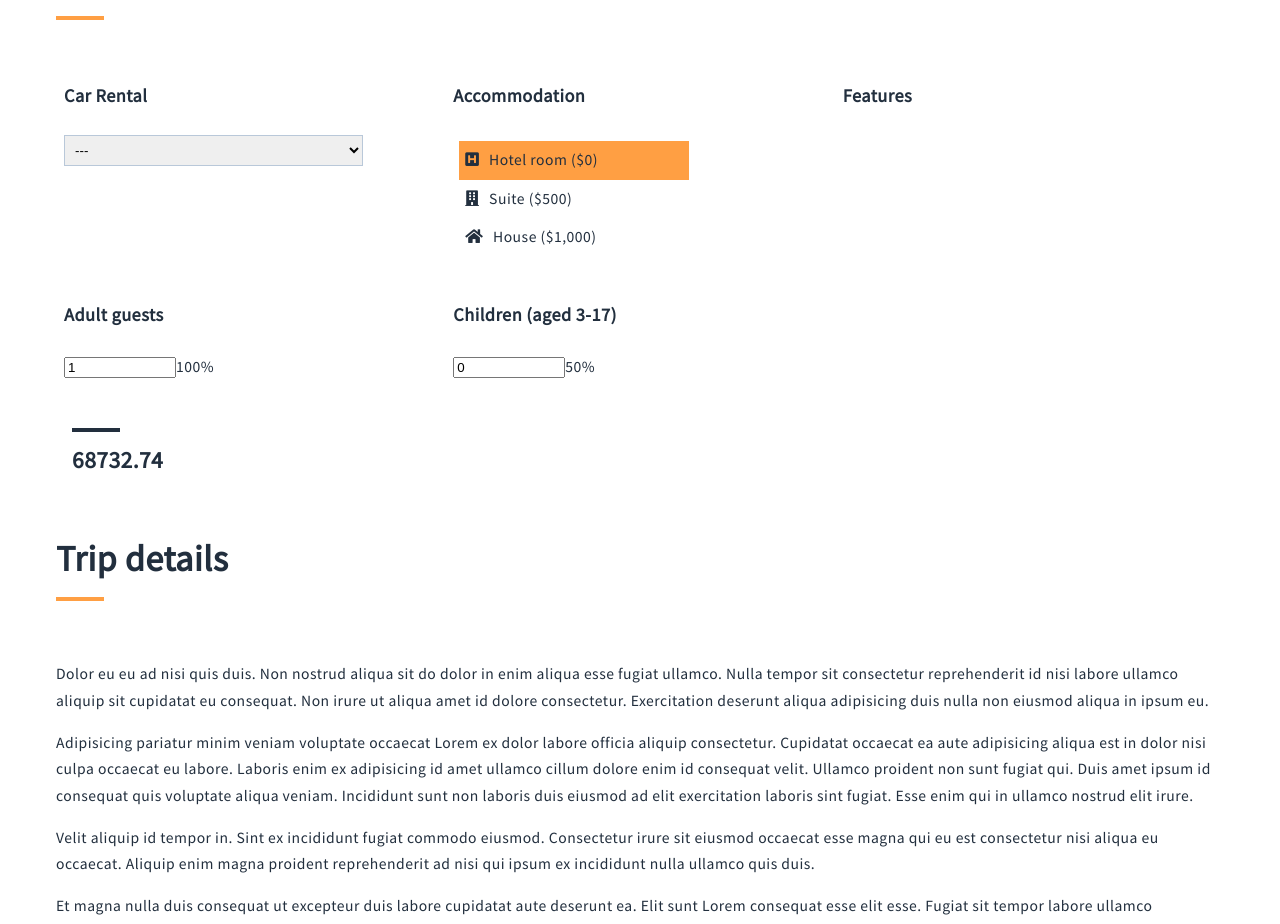
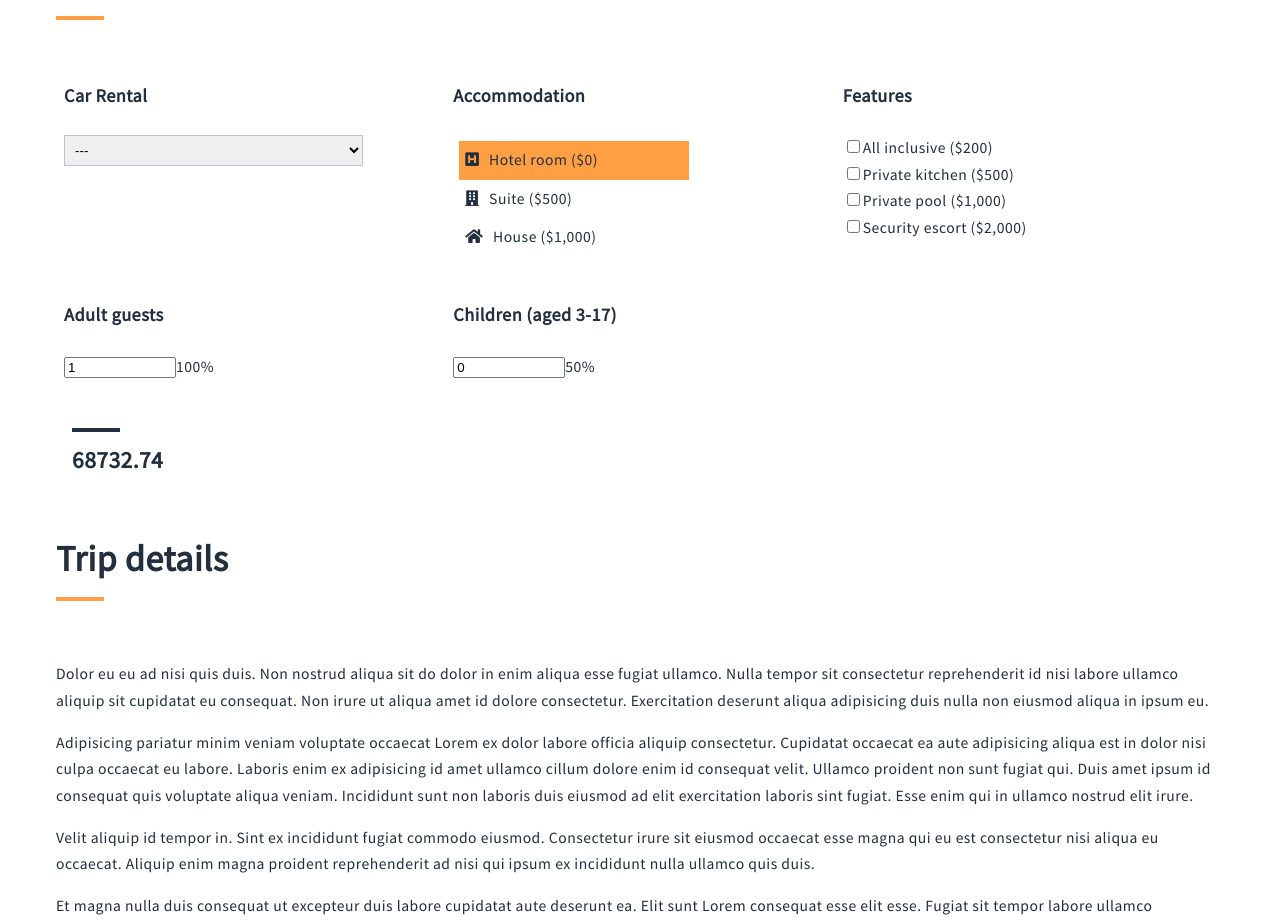
Before and after one commit to PaPaX2/travel-agency, a React app: page /trip/5cc1d10107e2be6064ff9129 in a window 1280 px wide. Shown: the part 783-1707 px from the top of the page. Built offline with nearby package versions, Linux system fonts and the light colour scheme.

Commit message:
ADD OrderOption: Checkboxes

```diff
--- a/src/components/features/OrderOption/OrderOptionCheckboxes.js
+++ b/src/components/features/OrderOption/OrderOptionCheckboxes.js
@@ -1,11 +1,38 @@
 import React from 'react';
 import PropTypes from 'prop-types';
+import styles from './OrderOption.scss';
+import { formatPrice } from '../../../utils/formatPrice';
 
-const OrderOptionCheckboxes = (props) => (
-  <div>{props.currentValue}</div>
+const newValueSet = (currentValue, id, checked) => {
+  if(checked){
+    return [
+      ...currentValue,
+      id,
+    ];
+  } else {
+    return currentValue.filter(value => value != id);
+  }
+};
+
+const OrderOptionCheckboxes = ({values, currentValue, setOptionValue}) => (
+  <div className={styles.checkboxes}>
+    {values.map(value =>
+      <label key={value.id}>
+        <input
+          type="checkbox"
+          value={value.id}
+          checked={currentValue.includes(value.id)}
+          onChange={event => setOptionValue(newValueSet(currentValue, value.id, event.currentTarget.checked))}
+        />
+        {value.name} ({formatPrice(value.price)})
+      </label>
+    )}
+  </div>
 );
 
 OrderOptionCheckboxes.propTypes = {
+  values: PropTypes.array,
+  setOptionValue: PropTypes.func,
   currentValue: PropTypes.array,
 };
 
```
